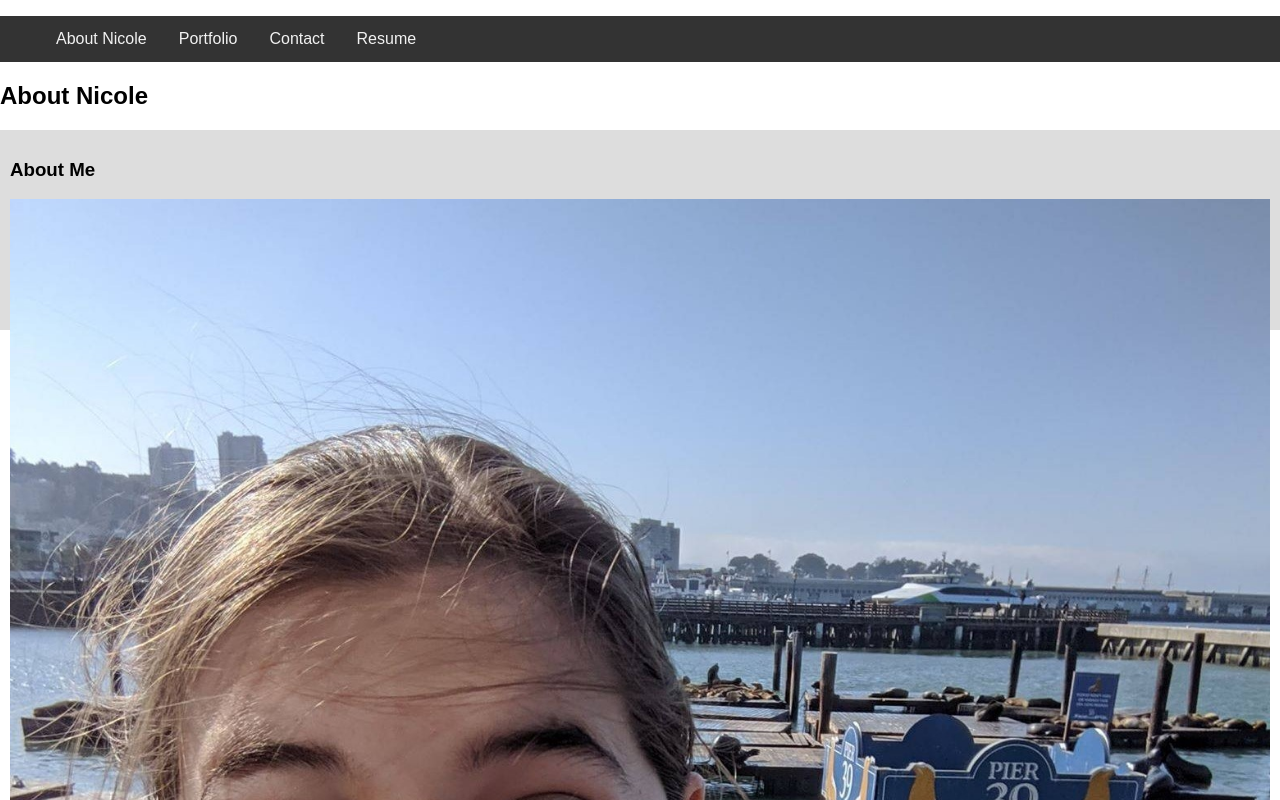
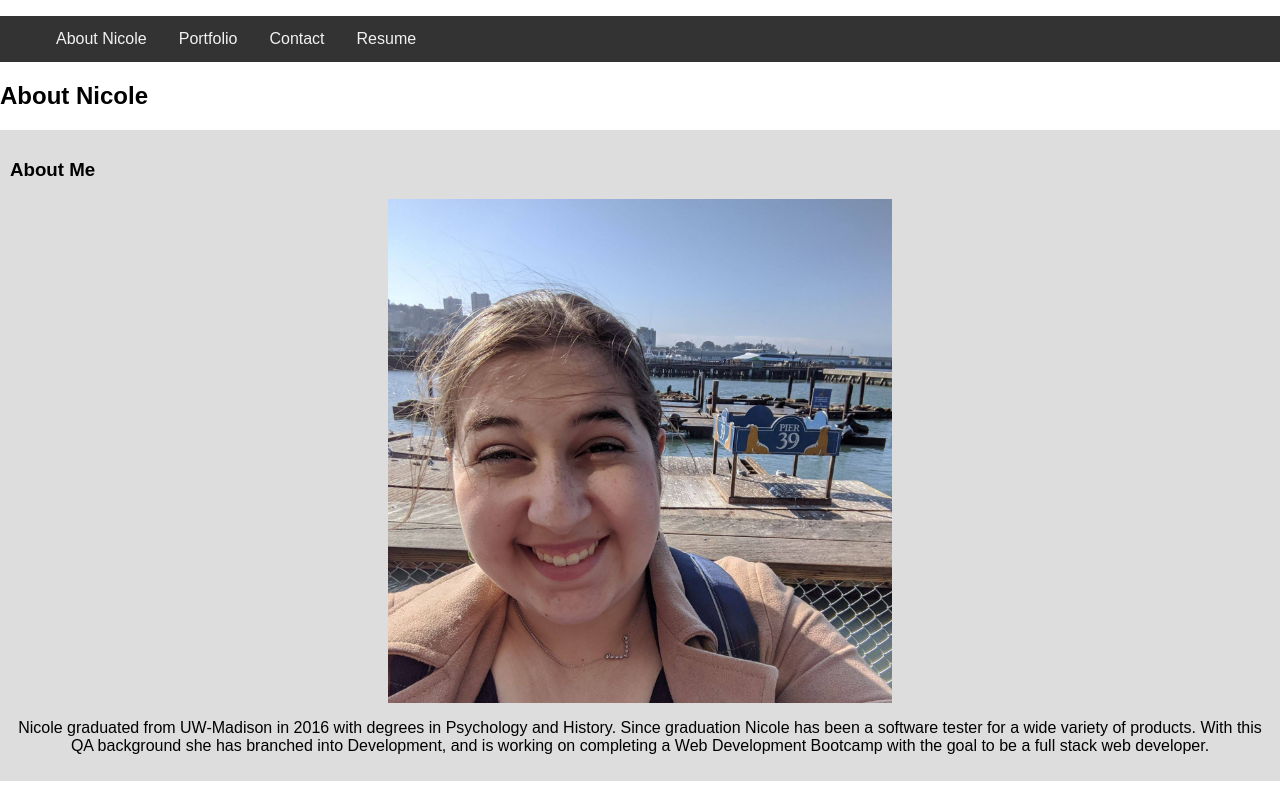
Before and after one commit to nicolegile94/mod20project, a React (Create React App) app: page / in a window 1280 px wide. Shown: the top 800 px of the page. Built offline with nearby package versions, Linux system fonts and the light colour scheme.

Commit message:
fixed About Me page

```diff
--- a/src/components/About/index.js
+++ b/src/components/About/index.js
@@ -5,8 +5,8 @@ function About() {
     return (
         <section class="content">
             <h1 id="about">About Me</h1>
-            <img src={aboutImage} style={{ width: "100%" }} alt="Nicole" />
-            <p>Nicole graduated from UW-Madison in 2016 with degrees in Psychology and History. Since graduation Nicole has been a software tester for a wide variety of products. With this QA background she has branched into Development, and is working on completing a Web Development Bootcamp with the goal to be a full stack web developer.</p>
+            <img src={aboutImage} class="image" alt="Nicole" />
+            <p class="center">Nicole graduated from UW-Madison in 2016 with degrees in Psychology and History. Since graduation Nicole has been a software tester for a wide variety of products. With this QA background she has branched into Development, and is working on completing a Web Development Bootcamp with the goal to be a full stack web developer.</p>
         </section>
     );
 }
--- a/src/index.css
+++ b/src/index.css
@@ -34,7 +34,6 @@ body {
 .content {
   background-color: #ddd;
   padding: 10px;
-  height: 200px; /* Should be removed. Only for demonstration */
 }
 
 /* Style the footer */
@@ -42,3 +41,14 @@ body {
   background-color: #f1f1f1;
   padding: 10px;
 }
+
+.image {
+  display: block;
+  margin-left: auto;
+  margin-right: auto;
+  width: 40%;
+}
+
+.center {
+  text-align: center;
+}
```
